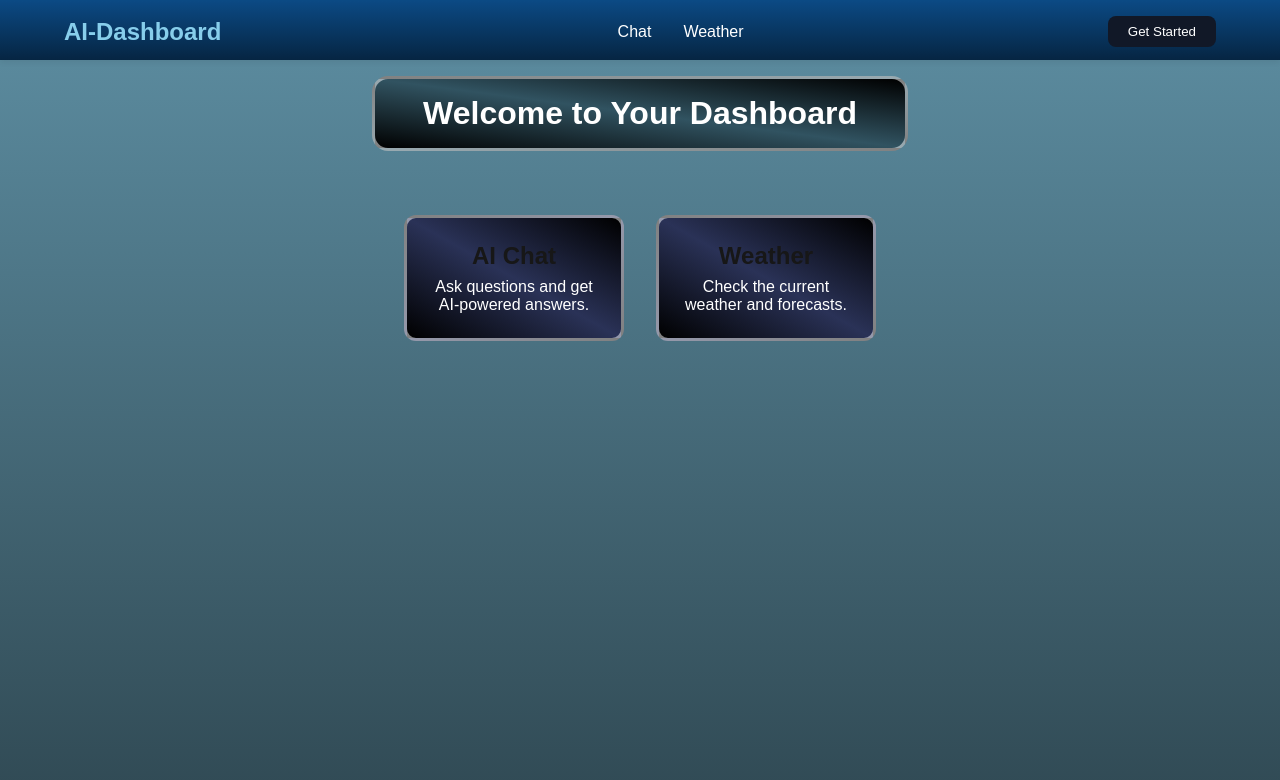
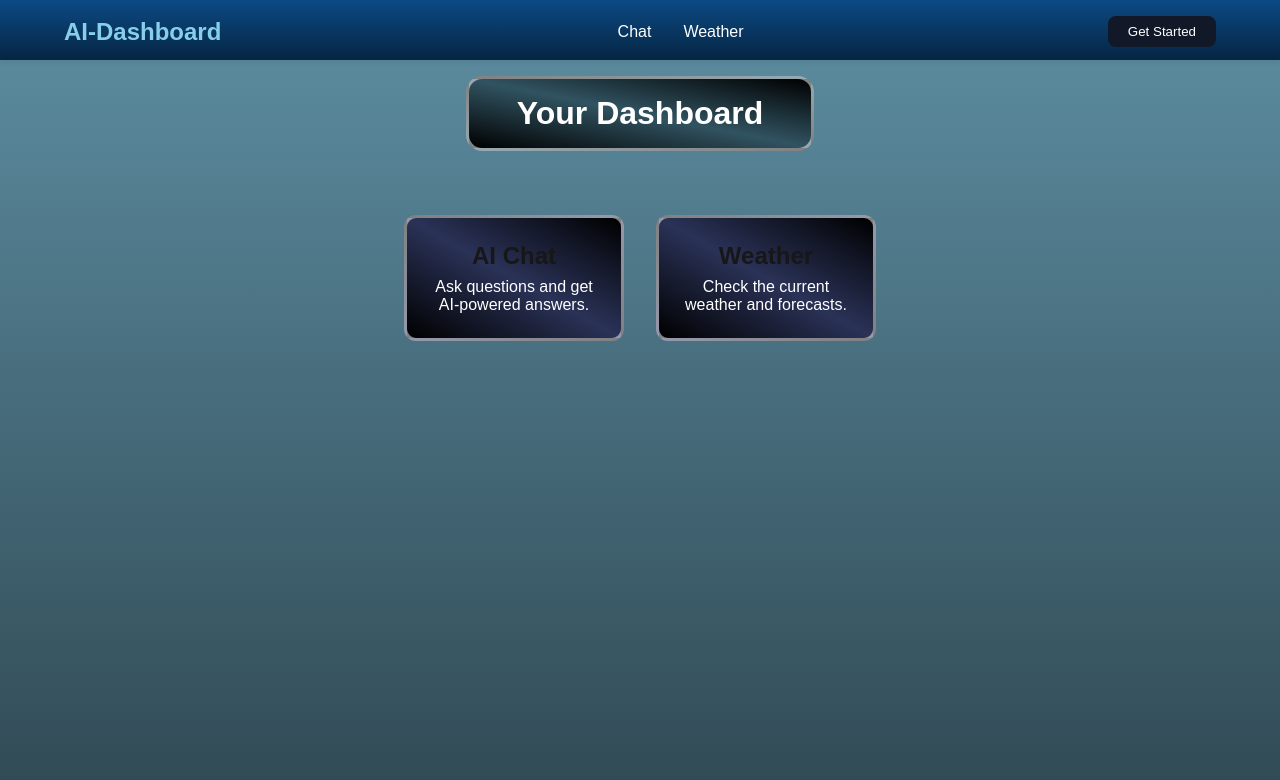
Before and after one commit to hemingus/ai-dashboard, a Next.js app: page / in a window 1280 px wide. Shown: the top 780 px of the page. Built offline with nearby package versions, Linux system fonts and the light colour scheme.

Commit message:
update header

```diff
--- a/src/app/page.tsx
+++ b/src/app/page.tsx
@@ -25,7 +25,7 @@ const links: LinkCardProps[] = [
 export default function Home() {
   return (
     <div className={styles.page}>
-      <h1 className={styles.header}>Welcome to Your Dashboard</h1>
+      <h1 className={styles.header}>Your Dashboard</h1>
       <div className={styles.linksContainer}>
         {links.map((link) => (
           <LinkCard key={link.href} {...link} />
```
